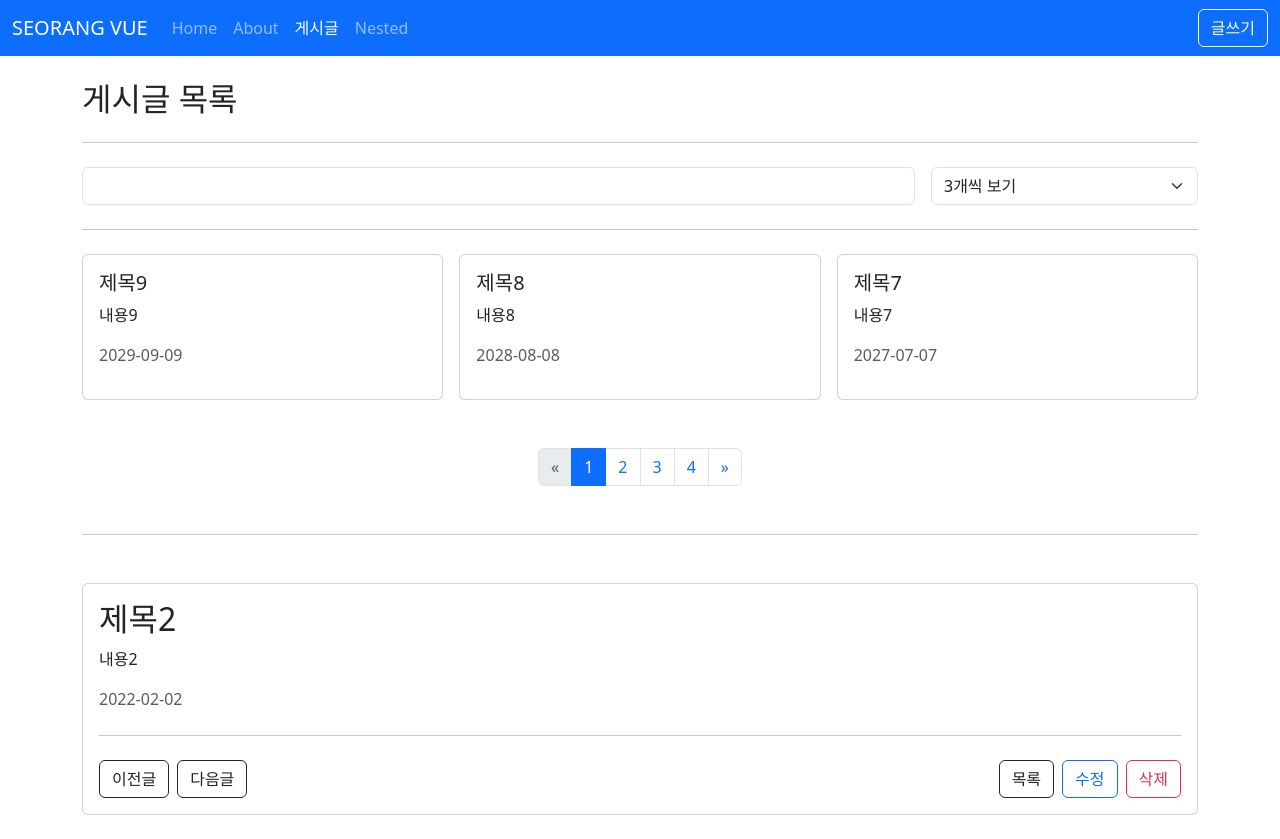
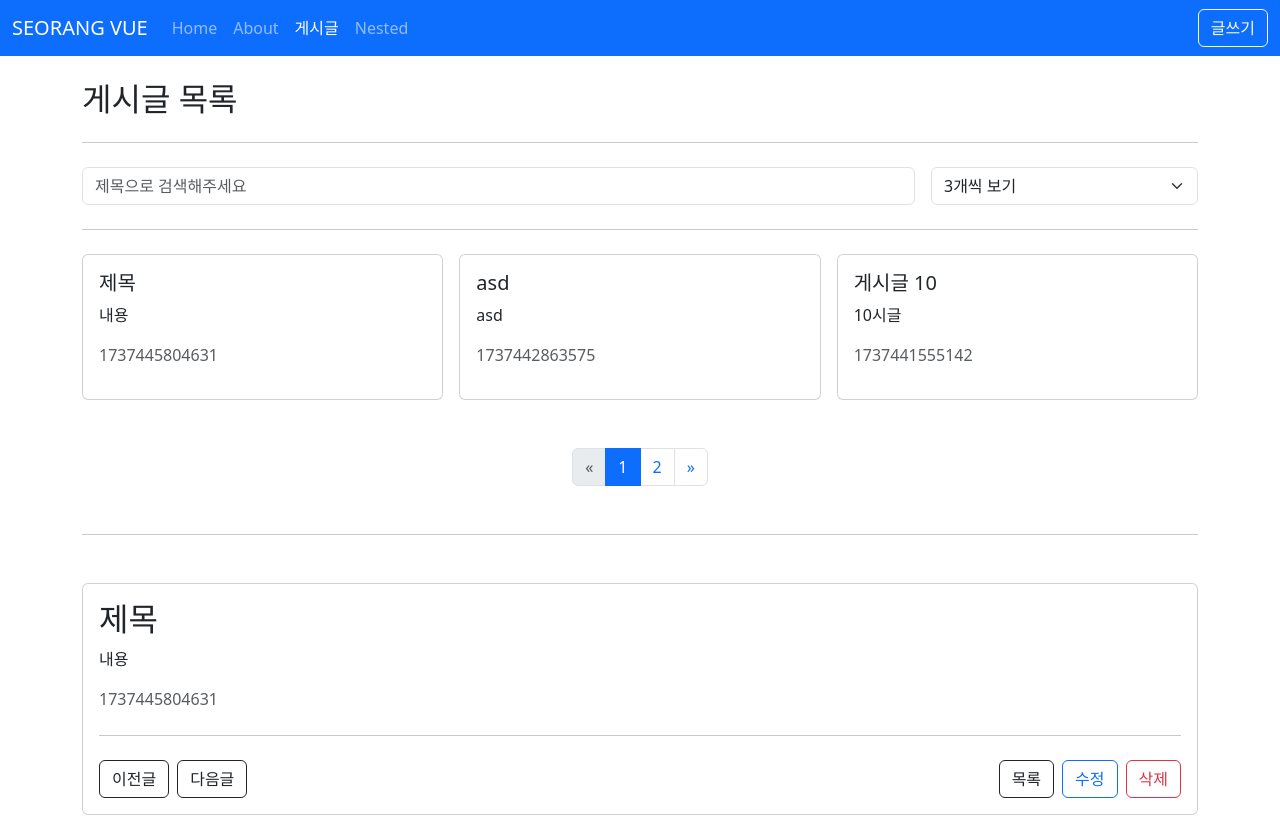
Before and after one commit to seorang42/vuejs3-project, a Vue app: page /posts in a window 1280 px wide. Built offline with nearby package versions, Linux system fonts and the light colour scheme; data requests are answered from the project's data file.

Commit message:
5-1 공통 컴포넌트 분리 (based on Vue.js 3 spec)

```diff
--- a/db.json
+++ b/db.json
@@ -1,59 +1,5 @@
 {
   "posts": [
-    {
-      "id": 1,
-      "title": "제목1",
-      "content": "내용1",
-      "createdAt": "2021-01-01"
-    },
-    {
-      "id": 2,
-      "title": "제목2",
-      "content": "내용2",
-      "createdAt": "2022-02-02"
-    },
-    {
-      "id": 3,
-      "title": "제목3",
-      "content": "내용3",
-      "createdAt": "2023-03-03"
-    },
-    {
-      "id": 4,
-      "title": "제목4",
-      "content": "내용4",
-      "createdAt": "2024-04-04"
-    },
-    {
-      "id": 5,
-      "title": "제목5",
-      "content": "내용5",
-      "createdAt": "2025-05-05"
-    },
-    {
-      "id": 6,
-      "title": "제목6",
-      "content": "내용6",
-      "createdAt": "2026-06-06"
-    },
-    {
-      "id": 7,
-      "title": "제목7",
-      "content": "내용7",
-      "createdAt": "2027-07-07"
-    },
-    {
-      "id": 8,
-      "title": "제목8",
-      "content": "내용8",
-      "createdAt": "2028-08-08"
-    },
-    {
-      "id": 9,
-      "title": "제목9",
-      "content": "내용9",
-      "createdAt": "2029-09-09"
-    },
     {
       "title": "게시글 10",
       "content": "10시글",
@@ -65,6 +11,17 @@
       "content": "asd",
       "createdAt": 1737442863575,
       "id": 11
+    },
+    {
+      "title": "안녕하세요!@!",
+      "content": "반갑습니다!@!123",
+      "id": 12
+    },
+    {
+      "title": "제목",
+      "content": "내용",
+      "createdAt": 1737445804631,
+      "id": 13
     }
   ]
 }
--- a/src/api/posts.js
+++ b/src/api/posts.js
@@ -5,7 +5,7 @@
 }
 
 export function getPostsById(id) {
-  return posts.get(id);
+  return posts.get(`/${id}`);
 }
 
 export function createPost(data) {
@@ -13,9 +13,9 @@
 }
 
 export function updatePost(id, data) {
-  return posts.put(id, data);
+  return posts.put(`/${id}`, data);
 }
 
 export function deletePost(id) {
-  return posts.delete(id);
+  return posts.delete(`/${id}`);
 }
--- /dev/null
+++ b/src/components/AppGrid.vue
@@ -0,0 +1,22 @@
+<template>
+  <div class="row g-3">
+    <div v-for="(item, index) in items" :key="index" :class="colClass">
+      <slot :item="item" :index="index"></slot>
+    </div>
+  </div>
+</template>
+
+<script setup>
+defineProps({
+  items: {
+    type: Array,
+    required: true,
+  },
+  colClass: {
+    type: String,
+    default: 'col-4',
+  },
+});
+</script>
+
+<style lang="scss" scoped></style>
--- /dev/null
+++ b/src/components/AppPagination.vue
@@ -0,0 +1,58 @@
+<template>
+  <nav class="mt-5" aria-label="Page navigation example">
+    <ul class="pagination justify-content-center">
+      <li class="page-item" :class="isPrevPage">
+        <a
+          class="page-link"
+          href="#"
+          aria-label="Previous"
+          @click.prevent="$emit('page', currentPage - 1)"
+        >
+          <span aria-hidden="true">&laquo;</span>
+        </a>
+      </li>
+      <li
+        v-for="page in pageCount"
+        :key="page"
+        class="page-item"
+        :class="{ active: page === currentPage }"
+      >
+        <a class="page-link" href="#" @click.prevent="$emit('page', page)">{{
+          page
+        }}</a>
+      </li>
+      <li class="page-item" :class="isNextPage">
+        <a
+          class="page-link"
+          href="#"
+          aria-label="Next"
+          @click.prevent="$emit('page', currentPage + 1)"
+        >
+          <span aria-hidden="true">&raquo;</span>
+        </a>
+      </li>
+    </ul>
+  </nav>
+</template>
+
+<script setup>
+import { computed } from 'vue';
+
+const props = defineProps({
+  currentPage: {
+    type: Number,
+    required: true,
+  },
+  pageCount: {
+    type: Number,
+    required: true,
+  },
+});
+defineEmits(['page']);
+const isPrevPage = computed(() => ({ disabled: props.currentPage <= 1 }));
+const isNextPage = computed(() => ({
+  disabled: props.currentPage >= props.pageCount,
+}));
+</script>
+
+<style lang="scss" scoped></style>
--- /dev/null
+++ b/src/components/posts/PostFilter.vue
@@ -0,0 +1,36 @@
+<template>
+  <form @submit.prevent>
+    <div class="row g-3">
+      <div class="col">
+        <input
+          :value="title"
+          @input="$emit('update:title', $event.target.value)"
+          type="text"
+          class="form-control"
+          placeholder="제목으로 검색해주세요"
+        />
+      </div>
+      <div class="col-3">
+        <select
+          :value="limit"
+          @input="$emit('update:limit', $event.target.value)"
+          class="form-select"
+        >
+          <option value="3">3개씩 보기</option>
+          <option value="6">6개씩 보기</option>
+          <option value="9">9개씩 보기</option>
+        </select>
+      </div>
+    </div>
+  </form>
+</template>
+
+<script setup>
+defineProps({
+  title: String,
+  limit: Number,
+});
+defineEmits(['update:title', 'update:limit']);
+</script>
+
+<style lang="scss" scoped></style>
--- /dev/null
+++ b/src/components/posts/PostForm.vue
@@ -0,0 +1,37 @@
+<template>
+  <form>
+    <div class="mb-3">
+      <label for="title" class="form-label">제목</label>
+      <input
+        :value="title"
+        @input="$emit('update:title', $event.target.value)"
+        type="text"
+        class="form-control"
+        id="exampleFormControlInput1"
+      />
+    </div>
+    <div class="mb-3">
+      <label for="content" class="form-label">내용</label>
+      <textarea
+        :value="content"
+        @input="$emit('update:content', $event.target.value)"
+        class="form-control"
+        id="content"
+        rows="3"
+      ></textarea>
+    </div>
+    <div class="d-flex gap-2 mt-4">
+      <slot name="actions"></slot>
+    </div>
+  </form>
+</template>
+
+<script setup>
+defineProps({
+  title: String,
+  content: String,
+});
+defineEmits(['update:title', 'update:content']);
+</script>
+
+<style lang="scss" scoped></style>
--- a/src/views/posts/PostCreateView.vue
+++ b/src/views/posts/PostCreateView.vue
@@ -2,26 +2,12 @@
   <div>
     <h2>게시글 등록</h2>
     <hr class="my-4" />
-    <form @submit.prevent="save">
-      <div class="mb-3">
-        <label for="title" class="form-label">제목</label>
-        <input
-          v-model="form.title"
-          type="text"
-          class="form-control"
-          id="exampleFormControlInput1"
-        />
-      </div>
-      <div class="mb-3">
-        <label for="content" class="form-label">내용</label>
-        <textarea
-          v-model="form.content"
-          class="form-control"
-          id="content"
-          rows="3"
-        ></textarea>
-      </div>
-      <div class="pt-4">
+    <PostForm
+      v-model:title="form.title"
+      v-model:content="form.content"
+      @submit.prevent="save"
+    >
+      <template #actions>
         <button
           type="button"
           class="btn btn-outline-dark me-2"
@@ -30,8 +16,8 @@
           목록
         </button>
         <button class="btn btn-primary">저장</button>
-      </div>
-    </form>
+      </template>
+    </PostForm>
   </div>
 </template>
 
@@ -40,6 +26,7 @@
 import PostListView from './PostListView.vue';
 import { ref } from 'vue';
 import { createPost } from '@/api/posts';
+import PostForm from '@/components/posts/PostForm.vue';
 
 const router = useRouter();
 const form = ref({
--- a/src/views/posts/PostDetailView.vue
+++ b/src/views/posts/PostDetailView.vue
@@ -36,7 +36,7 @@
 import { useRouter } from 'vue-router';
 
 const props = defineProps({
-  id: String,
+  id: [String, Number],
 });
 
 const router = useRouter();
--- a/src/views/posts/PostEditView.vue
+++ b/src/views/posts/PostEditView.vue
@@ -2,41 +2,28 @@
   <div>
     <h2>게시글 수정</h2>
     <hr class="my-4" />
-    <form @submit.prevent="edit">
-      <div class="mb-3">
-        <label for="title" class="form-label">제목</label>
-        <input
-          v-model="form.title"
-          type="text"
-          class="form-control"
-          id="exampleFormControlInput1"
-        />
-      </div>
-      <div class="mb-3">
-        <label for="content" class="form-label">내용</label>
-        <textarea
-          v-model="form.content"
-          class="form-control"
-          id="content"
-          rows="3"
-        ></textarea>
-      </div>
-      <div class="pt-4">
+    <PostForm
+      v-model:title="form.title"
+      v-model:content="form.content"
+      @submit.prevent="edit"
+    >
+      <template #actions>
         <button
           type="button"
-          class="btn btn-outline-danger me-2"
+          class="btn btn-outline-danger"
           @click="goDetailPage"
         >
           취소
         </button>
         <button class="btn btn-primary">수정</button>
-      </div>
-    </form>
+      </template>
+    </PostForm>
   </div>
 </template>
 
 <script setup>
 import { getPostsById, updatePost } from '@/api/posts';
+import PostForm from '@/components/posts/PostForm.vue';
 import { ref } from 'vue';
 import { useRoute, useRouter } from 'vue-router';
 
--- a/src/views/posts/PostListView.vue
+++ b/src/views/posts/PostListView.vue
@@ -2,69 +2,33 @@
   <div>
     <h2>게시글 목록</h2>
     <hr class="my-4" />
-    <form @submit.prevent>
-      <div class="row g-3">
-        <div class="col">
-          <input v-model="params.title_like" type="text" class="form-control" />
-        </div>
-        <div class="col-3">
-          <select v-model="params._limit" class="form-select">
-            <option value="3">3개씩 보기</option>
-            <option value="6">6개씩 보기</option>
-            <option value="9">9개씩 보기</option>
-          </select>
-        </div>
-      </div>
-    </form>
+    <PostFilter
+      v-model:title="params.title_like"
+      v-model:limit="params._limit"
+    />
     <hr class="my-4" />
-    <div class="row g-3">
-      <div v-for="post in posts" :key="post.id" class="col-4">
+    <AppGrid :items="posts">
+      <template v-slot="{ item }">
         <PostItem
-          :title="post.title"
-          :content="post.content"
-          :created-at="post.createdAt"
-          @click="goPage(post.id)"
+          :title="item.title"
+          :content="item.content"
+          :created-at="item.createdAt"
+          @click="goPage(item.id)"
         />
-      </div>
-    </div>
-    <nav class="mt-5" aria-label="Page navigation example">
-      <ul class="pagination justify-content-center">
-        <li class="page-item" :class="{ disabled: params._page <= 1 }">
-          <a
-            class="page-link"
-            href="#"
-            aria-label="Previous"
-            @click.prevent="params._page--"
-          >
-            <span aria-hidden="true">&laquo;</span>
-          </a>
-        </li>
-        <li
-          v-for="page in pageCount"
-          :key="page"
-          class="page-item"
-          :class="{ active: params._page === page }"
-        >
-          <a class="page-link" href="#" @click.prevent="params._page = page">{{
-            page
-          }}</a>
-        </li>
-        <li class="page-item" :class="{ disabled: params._page >= pageCount }">
-          <a
-            class="page-link"
-            href="#"
-            aria-label="Next"
-            @click.prevent="params._page++"
-          >
-            <span aria-hidden="true">&raquo;</span>
-          </a>
-        </li>
-      </ul>
-    </nav>
-    <hr class="my-5" />
-    <AppCard>
-      <PostDetailView :id="'2'" />
-    </AppCard>
+      </template>
+    </AppGrid>
+
+    <AppPagination
+      :current-page="params._page"
+      :page-count="pageCount"
+      @page="page => (params._page = page)"
+    />
+    <template v-if="posts && posts.length > 0">
+      <hr class="my-5" />
+      <AppCard>
+        <PostDetailView :id="posts[0].id" />
+      </AppCard>
+    </template>
   </div>
 </template>
 
@@ -75,6 +39,9 @@
 import { useRouter } from 'vue-router';
 import PostDetailView from './PostDetailView.vue';
 import AppCard from '@/components/AppCard.vue';
+import AppPagination from '@/components/AppPagination.vue';
+import AppGrid from '@/components/AppGrid.vue';
+import PostFilter from '@/components/posts/PostFilter.vue';
 const router = useRouter();
 const posts = ref([]);
 const params = ref({
```
Also changed, not shown: src/views/HomeView.vue (+9 -0 lines).
